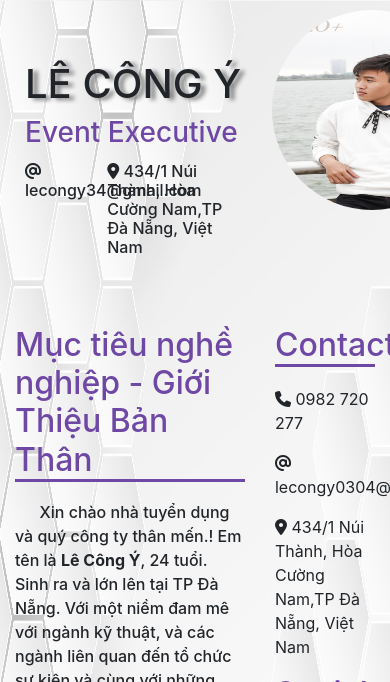
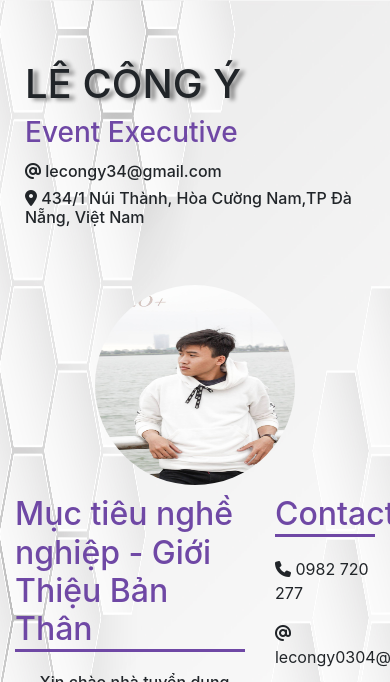
Before and after one commit to kiddo0304/lecongy, a plain HTML site: page index.html in a window 390 px wide. Shown: the top 682 px of the page. Drawn offline with nearby package versions, Linux system fonts and the light colour scheme.

Commit message:
Update index.html

```diff
--- a/index.html
+++ b/index.html
@@ -20,17 +20,17 @@
 <body style="background-image: url(phong-nen-powerpoint-sang_041236449.jpg); background-attachment: fixed; background-repeat: no-repeat; background-size: 100% 100%; ">
     <div class="container" style="border-bottom: 1px dotted black;">
         <div class="row" style="padding: 10px;">
-            <div class="col-8">
+            <div class="col-md-8">
                 <div style="padding-top: 50px;padding-bottom: 50px;">
                     <h1 style="text-shadow: 5px 2px 4px grey;">LÊ CÔNG Ý</h1>
                     <h3 style="color: #6F48A5;">Event Executive</h3>
                     <div class="row pt-1">
-                        <div class="col-4"><h6><i class="fas fa-at"></i> lecongy34@gmail.com</h6></div>
-                        <div class="col-8"><h6><i class="fas fa-map-marker-alt"></i> 434/1 Núi Thành, Hòa Cường Nam,TP Đà Nẵng, Việt Nam</h6> </div>
+                        <div class="col-md-4"><h6><i class="fas fa-at"></i> lecongy34@gmail.com</h6></div>
+                        <div class="col-md-8"><h6><i class="fas fa-map-marker-alt"></i> 434/1 Núi Thành, Hòa Cường Nam,TP Đà Nẵng, Việt Nam</h6> </div>
                     </div>
                 </div>
             </div>
-            <div class="col-4">
+            <div class="col-md-4">
                 <div style="width: 200px; height: 200px; border-radius: 50%;margin: auto;">
                     <img class="hinhanh" style="width: 200px; height: 200px; border-radius: 50%;" src="17758638_137931203406176_2698488603955000900_o.jpg" alt="">
                 </div>
```
